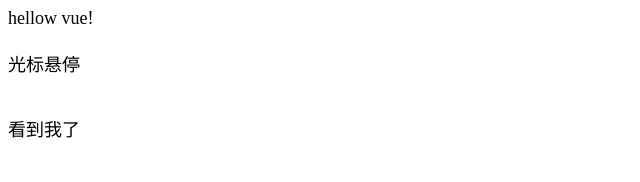
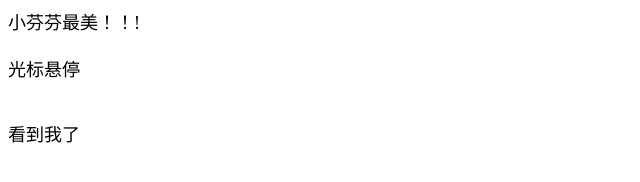
Before and after one commit to xlzq886/demo, a plain HTML site: page index.html in a window 1280 px wide. Shown: the whole page, without its empty margins (0-640 px from the left). Drawn offline with Linux system fonts and the light colour scheme.

Commit message:
Update index.html

```diff
--- a/index.html
+++ b/index.html
@@ -16,7 +16,7 @@
         var app = new Vue({
             el : '#app',
             data : {
-                m : 'hellow vue!'
+                m : '小芬芬最美！！!'
             }
         });
     </script>
```
